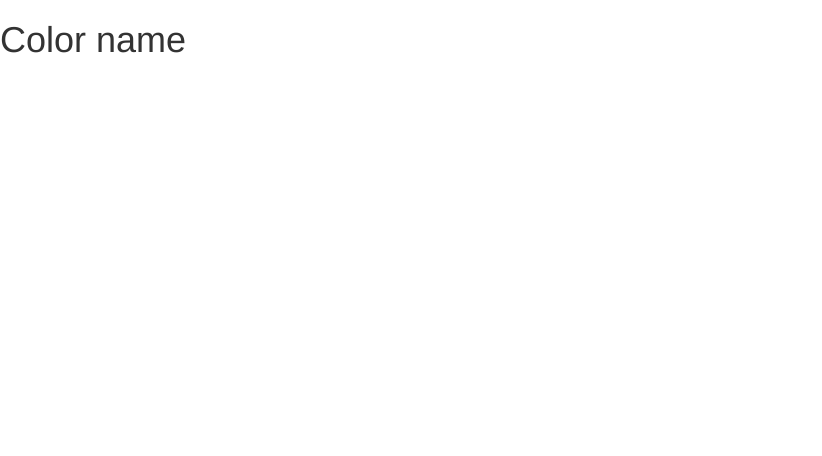
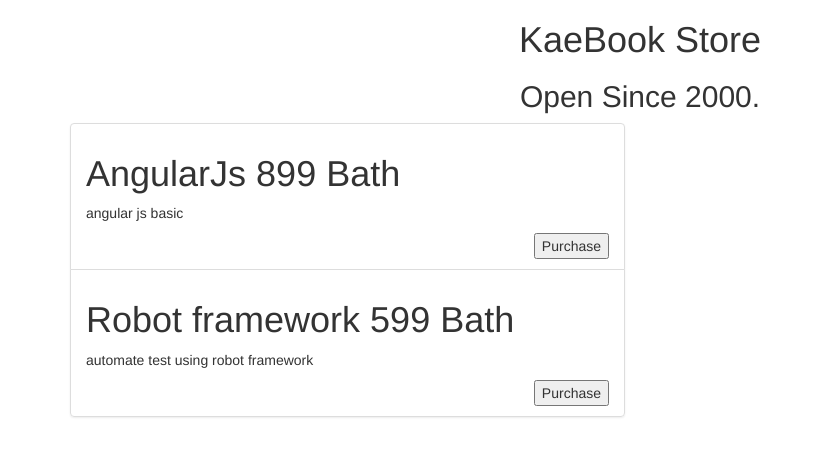
Before and after one commit to phatpan/angular-course-basic, a plain HTML site: page index.html in a window 1280 px wide. Shown: the whole page, without its empty margins (0-822 px from the left). Drawn offline with Linux system fonts and the light colour scheme.

Commit message:
example ng-repeat

```diff
--- a/index.html
+++ b/index.html
@@ -9,9 +9,26 @@
     <link rel="stylesheet" href="css/bootstrap-theme.min.css">
   </head>
   <body ng-controller="mainController">
-    <h1>{{ "Color name  " + " "  }} <p ng-hide="isColor"> : {{color}}</p></h1>
-
-
+     <header>
+      <h1 class="text-center">{{bookStoreName}} Store</h1>
+      <h2 class="text-center">Open Since {{10*200}}.</h2>
+     </header>
+    <div class="container">
+        <div class="row">
+            <div class="col-md-6">
+                <div class="list-group" >
+                    <div class="list-group-item" ng-repeat="book in books">
+                        <h1>{{book.name}}   {{book.price}} Bath</h1>
+                        <p>{{book.description}}</p>
+                        <div class="text-right">
+                           <button ng-show="book.canPurchase">Purchase</button>
+                           <h3 ng-hide="book.canPurchase">Sold out</h3>
+                        </div>
+                    </div>
+                </div>
+            </div>
+        </div>
+    </div>
     <script src="js/lib/jquery/jquery.min.js"></script>
     <script src="js/lib/bootstrap/bootstrap.min.js"></script>
     <script src="js/lib/angular/angular.min.js"></script>
--- a/js/app.js
+++ b/js/app.js
@@ -1,6 +1,18 @@
 
 var app = angular.module("myApp", []);
 app.controller("mainController", function($scope){
-    $scope.color = "red";
-    $scope.isColor = true;
+    $scope.bookStoreName = "KaeBook";
+    $scope.books = [
+    {
+        name: 'AngularJs',
+        price: 899,
+        description: 'angular js basic',
+        canPurchase: true
+    },
+    {
+        name: 'Robot framework',
+        price: 599,
+        description: 'automate test using robot framework',
+        canPurchase: true
+    }];
 });
```
